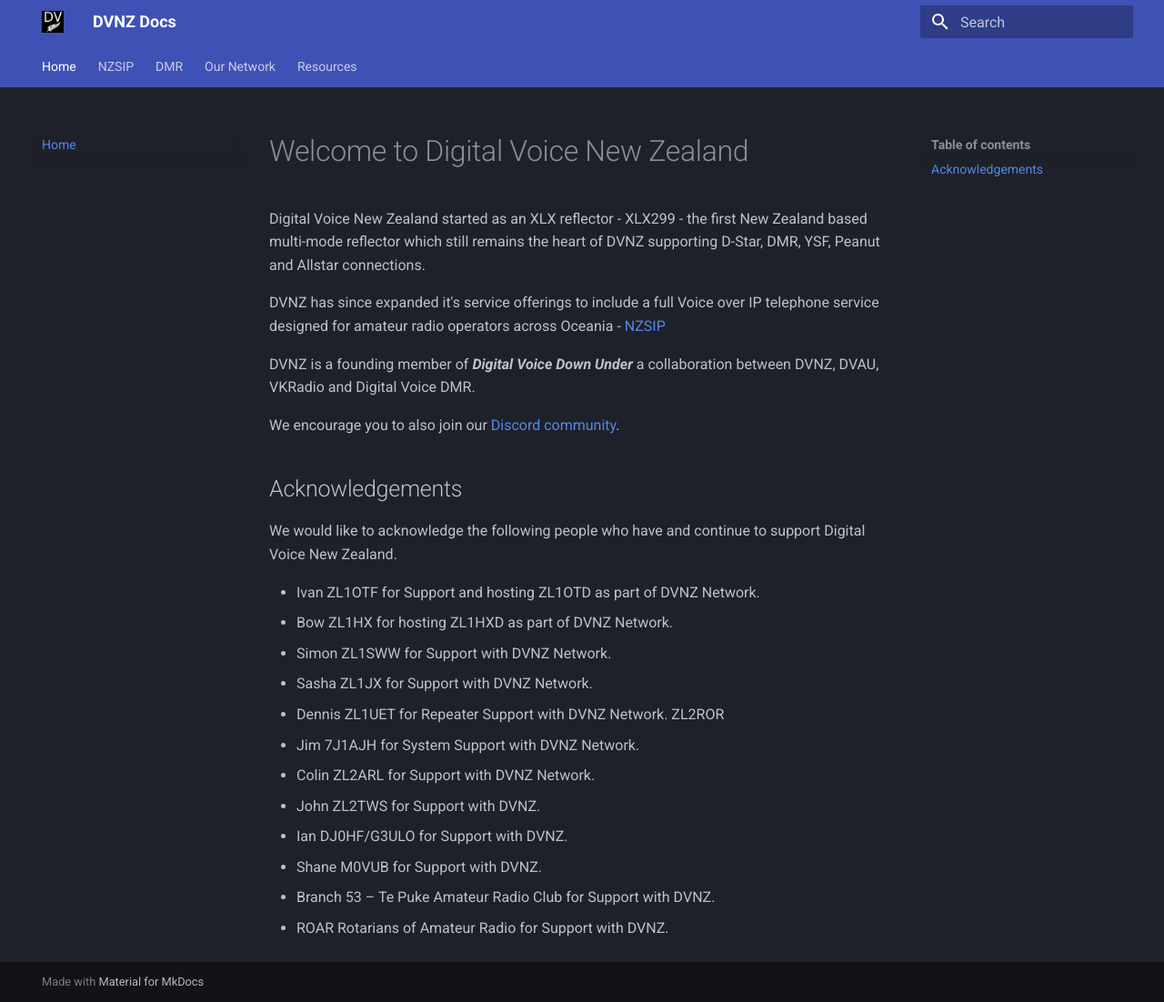
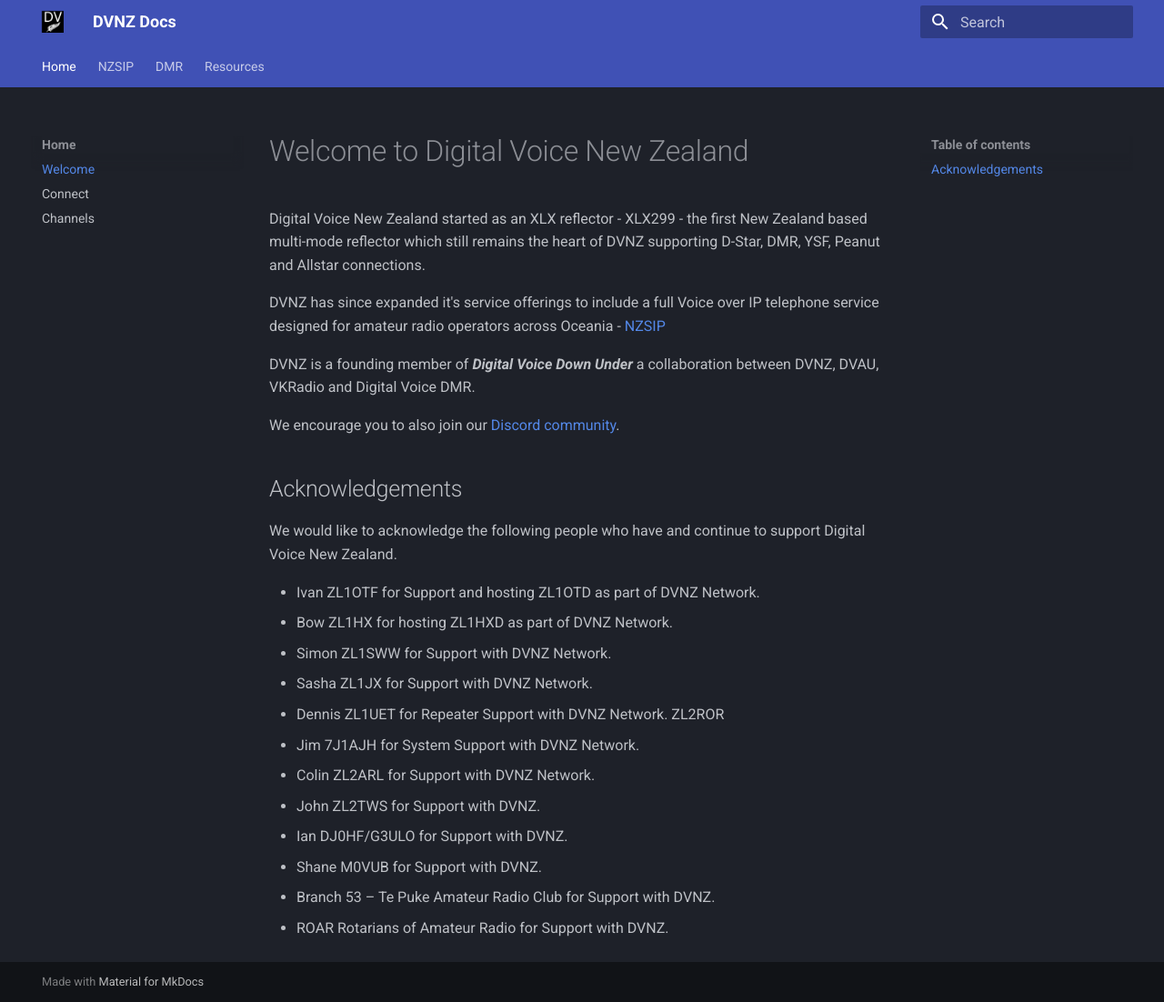
Before and after one commit to DigitalVoiceNZ/wiki, an MkDocs documentation site: the page built from docs/index.md, in a window 1280 px wide and 1102 px high. Shown: the whole window at 91% size. Built offline with MkDocs 1.6.1 and Material for MkDocs 9.7.7, drawn with Linux system fonts in a browser that asks for light colours.

Commit message:
Clean up navigation and move channels

```diff
--- a/mkdocs.yml
+++ b/mkdocs.yml
@@ -11,7 +11,10 @@
   - extra.css
 
 nav:
-  - Home: index.md
+  - Home:
+    - Welcome: index.md
+    - Connect: connect.md
+    - Channels: channels.md
   - NZSIP:
     - About: nzsip/index.md
     - User Guide: nzsip/users.md
@@ -25,9 +28,6 @@
       - About: dvdmr/index.md
       - Setup Guide: dvdmr/guides/index.md
     - FreeDMR: freedmr/index.md
-  - Our Network:
-    - Connect: connect.md
-    - Channels: channels.md
   - Resources:
     - Index: resources/index.md
     - Reflectors: resources/reflectors.md
```
